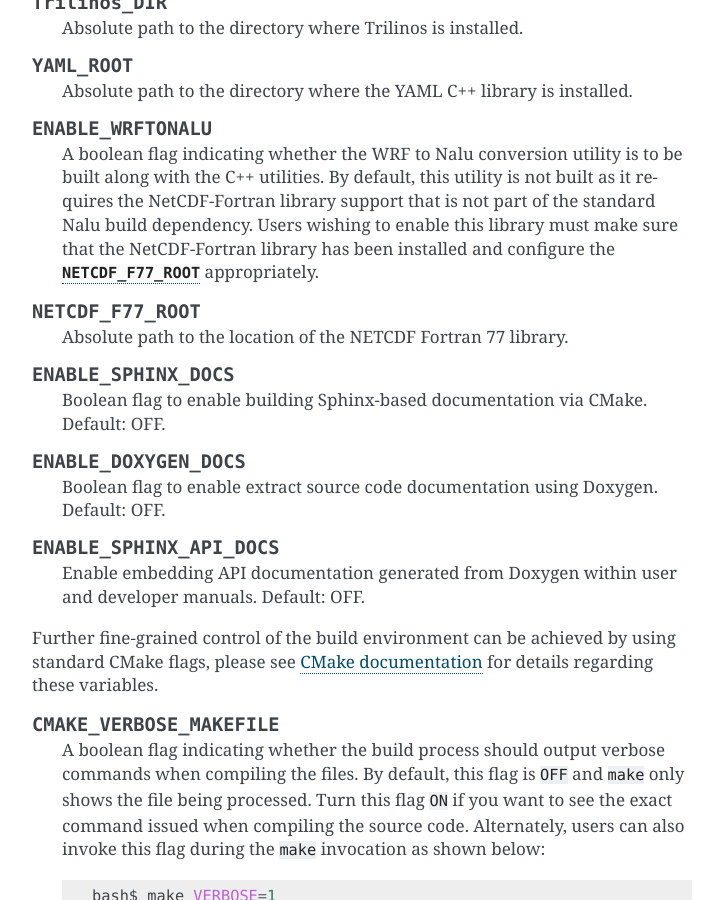
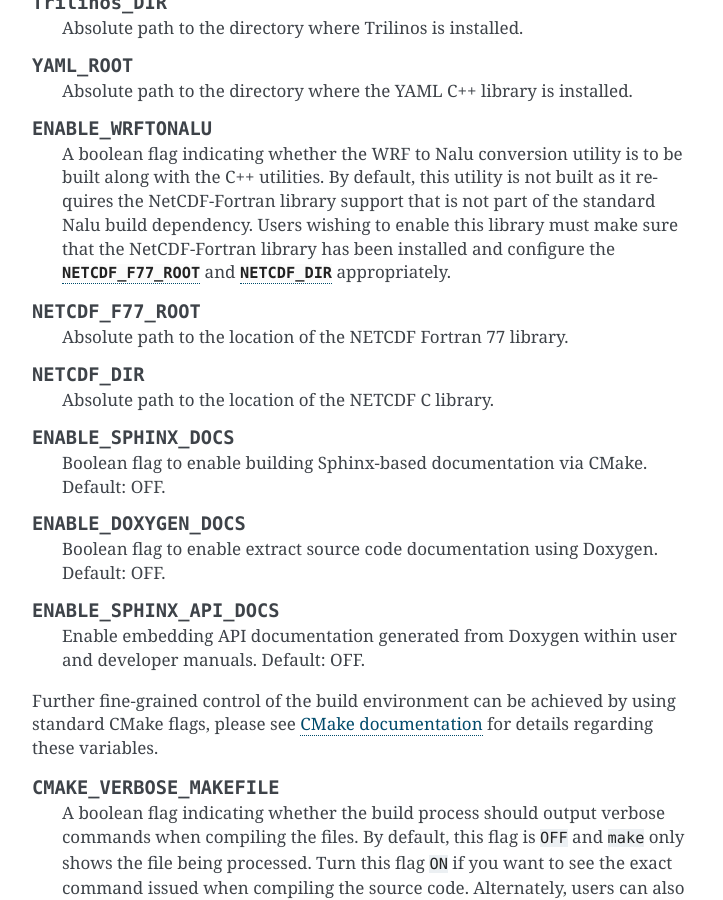
Before and after one commit to Exawind/wind-utils, a Sphinx documentation site: the page built from doc/manual/source/user/installation.rst, in a window 1280 px wide and 900 px high, scrolled down 4229 px. Shown: the whole window, without its empty margins (388-1111 px from the left). Built offline with Sphinx 7.4.7, drawn with Linux system fonts in a browser that asks for light colours.

Commit message:
wrftonalu: Update CMake build rules and add docs
- Add documentation describing NetCDF variables necessary for lib detection.

- Move WRFToNalu specific CMake rules to the CMakeLists in that directory.

- Add install rules so that `wrftonalu` exe is installed with `make install`

```diff
--- a/doc/manual/source/user/installation.rst
+++ b/doc/manual/source/user/installation.rst
@@ -236,11 +236,15 @@
    it requires the NetCDF-Fortran library support that is not part of the
    standard Nalu build dependency. Users wishing to enable this library must
    make sure that the NetCDF-Fortran library has been installed and configure
-   the :cmakeval:`NETCDF_F77_ROOT` appropriately.
+   the :cmakeval:`NETCDF_F77_ROOT` and :cmakeval:`NETCDF_DIR` appropriately.
 
 .. cmakeval:: NETCDF_F77_ROOT
 
    Absolute path to the location of the NETCDF Fortran 77 library.
+
+.. cmakeval:: NETCDF_DIR
+
+   Absolute path to the location of the NETCDF C library.
 
 .. cmakeval:: ENABLE_SPHINX_DOCS
 
```
Also changed, not shown: 2 other files.
